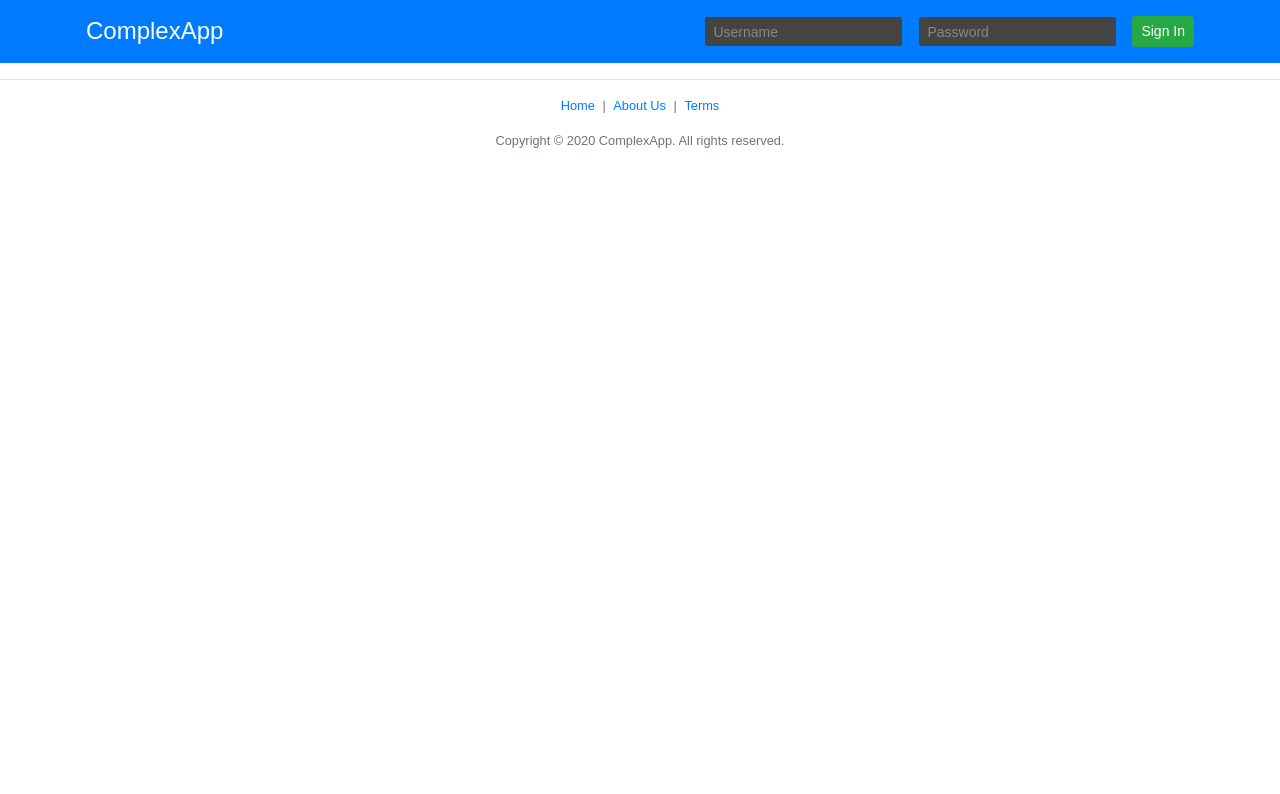
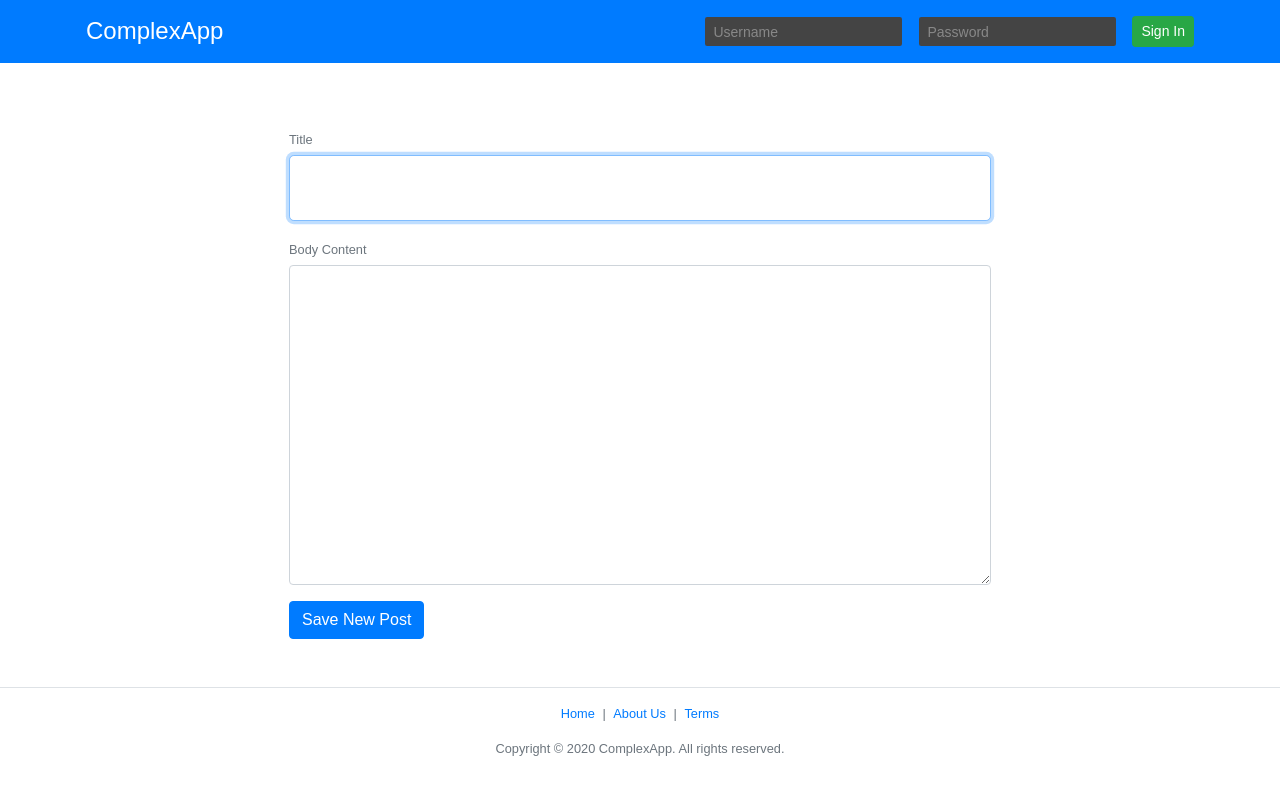
Before and after one commit to dariusz75/react-complex-app-js, a React (Create React App) app: page /create-post in a window 1280 px wide. Shown: the top 794 px of the page. Built offline with nearby package versions, Linux system fonts and the light colour scheme.

Commit message:
create post works

```diff
--- a/src/App.js
+++ b/src/App.js
@@ -9,6 +9,7 @@ import Home from "./components/Home";
 import Footer from "./components/Footer";
 import About from "./components/About";
 import Terms from "./components/Terms";
+import CreatePost from "./components/CreatePost";
 
 function App() {
   const appToken = localStorage.getItem("appToken");
@@ -26,6 +27,9 @@ function App() {
         <Route path="/terms" exact>
           <Terms />
         </Route>
+        <Route path="/create-post" exact>
+          <CreatePost />
+        </Route>
       </Switch>
 
       <Footer />
--- /dev/null
+++ b/src/components/CreatePost.js
@@ -0,0 +1,70 @@
+import React, { useState } from "react";
+import Axios from "axios";
+
+import Page from "./Page";
+
+function CreatePost() {
+  const [title, setTitle] = useState();
+  const [body, setBody] = useState();
+
+  const handleSubmit = async (e) => {
+    e.preventDefault();
+    try {
+      await Axios.post("http://localhost:8080/create-post", {
+        title: title,
+        body: body,
+        token: localStorage.getItem("appToken"),
+      });
+      console.log("User was successfuly created");
+    } catch (e) {
+      console.log("There was an error");
+    }
+  };
+
+  const handleTitle = (e) => {
+    setTitle(e.target.value);
+  };
+
+  const handleBody = (e) => {
+    setBody(e.target.value);
+  };
+
+  return (
+    <Page title="Create new post">
+      <form onSubmit={handleSubmit}>
+        <div className="form-group">
+          <label htmlFor="post-title" className="text-muted mb-1">
+            <small>Title</small>
+          </label>
+          <input
+            autoFocus
+            name="title"
+            id="post-title"
+            className="form-control form-control-lg form-control-title"
+            type="text"
+            placeholder=""
+            autoComplete="off"
+            onChange={handleTitle}
+          />
+        </div>
+
+        <div className="form-group">
+          <label htmlFor="post-body" className="text-muted mb-1 d-block">
+            <small>Body Content</small>
+          </label>
+          <textarea
+            name="body"
+            id="post-body"
+            className="body-content tall-textarea form-control"
+            type="text"
+            onChange={handleBody}
+          ></textarea>
+        </div>
+
+        <button className="btn btn-primary">Save New Post</button>
+      </form>
+    </Page>
+  );
+}
+
+export default CreatePost;
--- a/src/components/HeaderLoggedIn.js
+++ b/src/components/HeaderLoggedIn.js
@@ -18,13 +18,14 @@ function HeaderLoggedIn(props) {
       </span>
       <Link to="#" className="mr-2">
         <img
+          alt="avatar"
           className="small-header-avatar"
           src="https://gravatar.com/avatar/b9408a09298632b5151200f3449434ef?s=128"
         />
       </Link>
-      <a className="btn btn-sm btn-success mr-2" href="/create-post">
+      <Link className="btn btn-sm btn-success mr-2" to="/create-post">
         Create Post
-      </a>
+      </Link>
       <button className="btn btn-sm btn-secondary" onClick={handleLoggedOut}>
         Sign Out
       </button>
```
Also changed, not shown: readme.txt.
